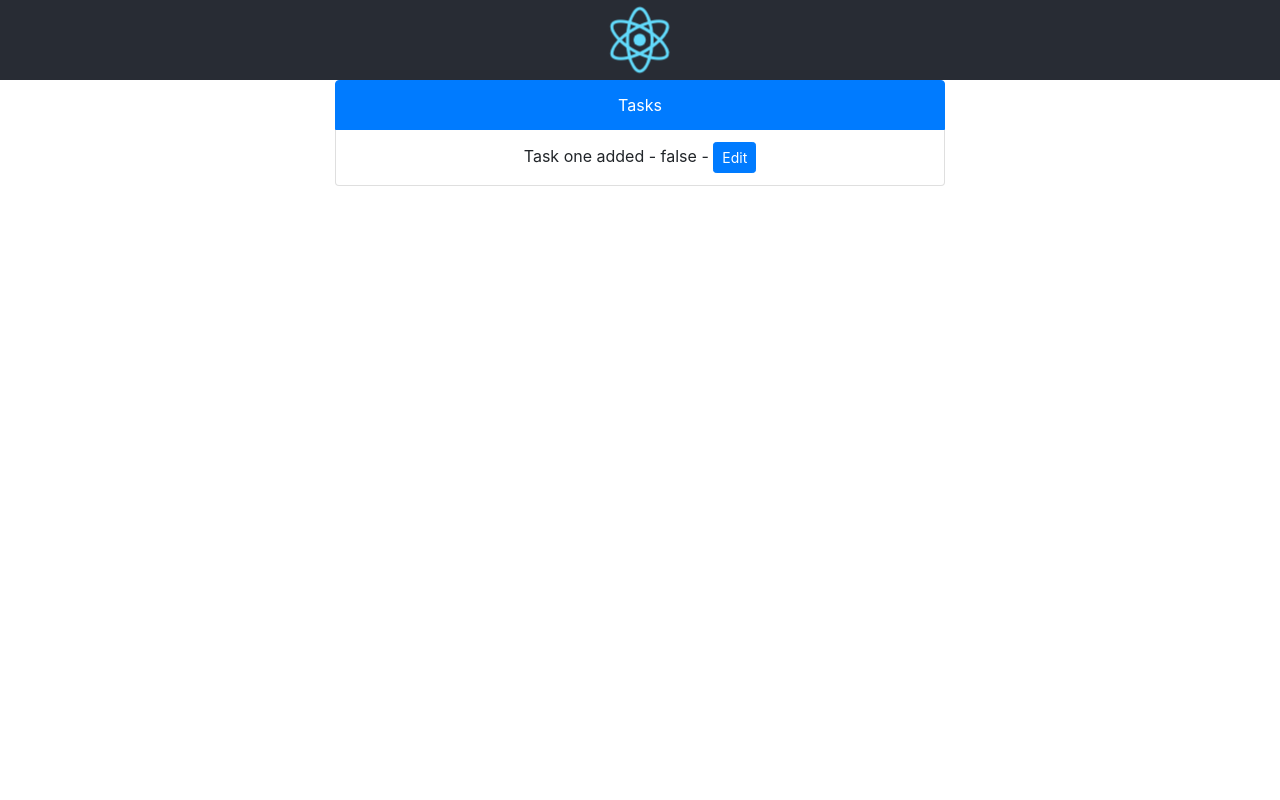
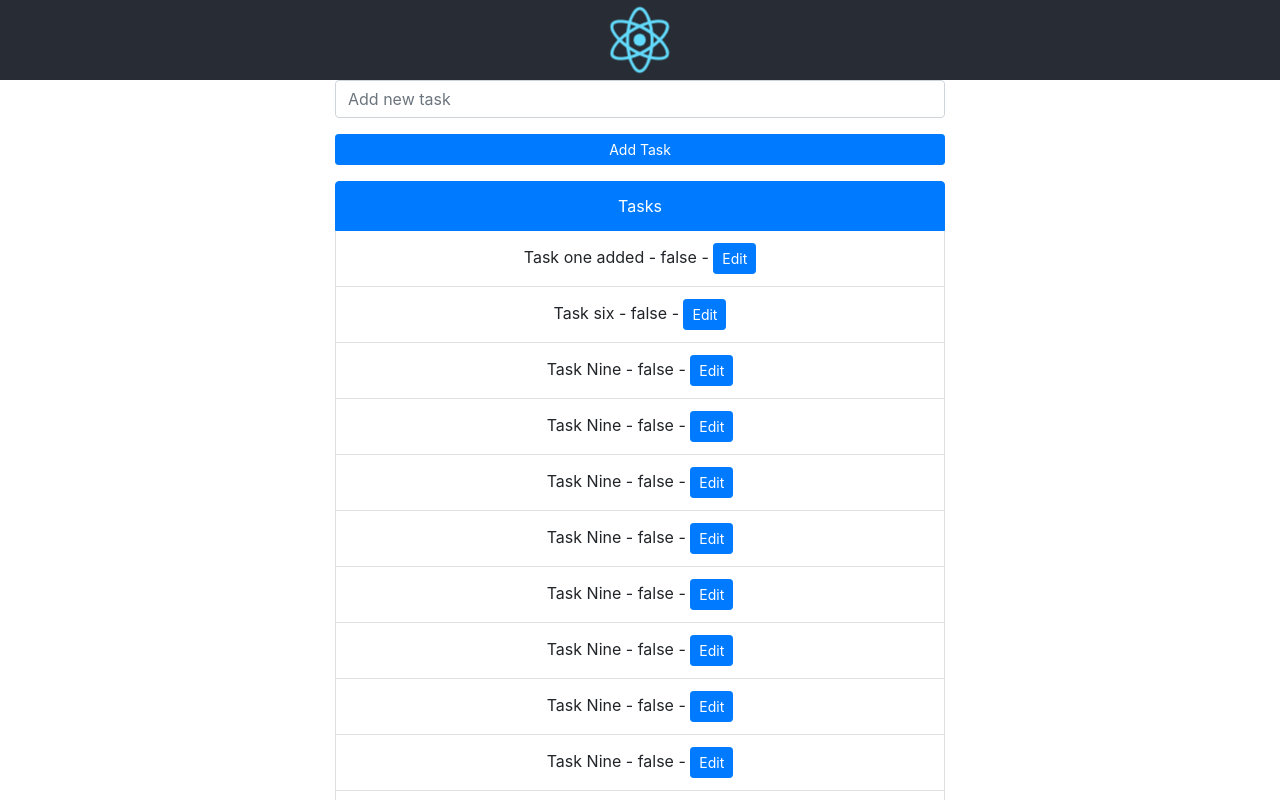
Before and after one commit to shibbirweb/reactjs-practice, a React (Create React App) app: page / in a window 1280 px wide. Shown: the top 800 px of the page. Built offline with nearby package versions, Linux system fonts and the light colour scheme; data requests are answered from the project's data file.

Commit message:
Add record complete

```diff
--- a/db.json
+++ b/db.json
@@ -1,3 +1,169 @@
 {
-  "tasks": [{ "id": 1, "title": "Task one added", "isCompleted": "false" }]
+  "tasks": [
+    {
+      "id": 1,
+      "title": "Task one added",
+      "isCompleted": "false"
+    },
+    {
+      "id": 1048576,
+      "title": "Task six",
+      "isCompleted": "false"
+    },
+    {
+      "id": 1412313,
+      "title": "Task Nine",
+      "isCompleted": "false"
+    },
+    {
+      "id": 1944466,
+      "title": "Task Nine",
+      "isCompleted": "false"
+    },
+    {
+      "id": 1699970,
+      "title": "Task Nine",
+      "isCompleted": "false"
+    },
+    {
+      "id": 1980402,
+      "title": "Task Nine",
+      "isCompleted": "false"
+    },
+    {
+      "id": 1233061,
+      "title": "Task Nine",
+      "isCompleted": "false"
+    },
+    {
+      "id": 1350728,
+      "title": "Task Nine",
+      "isCompleted": "false"
+    },
+    {
+      "id": 1346467,
+      "title": "Task Nine",
+      "isCompleted": "false"
+    },
+    {
+      "id": 1762032,
+      "title": "Task Nine",
+      "isCompleted": "false"
+    },
+    {
+      "id": 1960421,
+      "title": "Task Nine",
+      "isCompleted": "false"
+    },
+    {
+      "id": 1811869,
+      "title": "Task Nine",
+      "isCompleted": "false"
+    },
+    {
+      "id": 1547784,
+      "title": "Task Nine",
+      "isCompleted": "false"
+    },
+    {
+      "id": 1417647,
+      "title": "Task Nine",
+      "isCompleted": "false"
+    },
+    {
+      "id": 1771199,
+      "title": "Task Nine",
+      "isCompleted": "false"
+    },
+    {
+      "id": 1888393,
+      "title": "Task Nine",
+      "isCompleted": "false"
+    },
+    {
+      "id": 1500160,
+      "title": "Task Nine",
+      "isCompleted": "false"
+    },
+    {
+      "id": 1586108,
+      "title": "Task Nine",
+      "isCompleted": "false"
+    },
+    {
+      "id": 1244754,
+      "title": "Task Nine",
+      "isCompleted": "false"
+    },
+    {
+      "id": 1437998,
+      "title": "Task Nine",
+      "isCompleted": "false"
+    },
+    {
+      "id": 1862970,
+      "title": "Task Nine",
+      "isCompleted": "false"
+    },
+    {
+      "id": 1100638,
+      "title": "Task Nine",
+      "isCompleted": "false"
+    },
+    {
+      "id": 1807839,
+      "title": "Task Nine",
+      "isCompleted": "false"
+    },
+    {
+      "id": 1692040,
+      "title": "Task Nine",
+      "isCompleted": "false"
+    },
+    {
+      "id": 1309972,
+      "title": "Task Nine",
+      "isCompleted": "false"
+    },
+    {
+      "id": 1150001,
+      "title": "Task Nine",
+      "isCompleted": "false"
+    },
+    {
+      "id": 2022099,
+      "title": "Task Nine",
+      "isCompleted": "false"
+    },
+    {
+      "id": 1635933,
+      "title": "Task Nine",
+      "isCompleted": "false"
+    },
+    {
+      "id": 1203249,
+      "title": "Task Nine",
+      "isCompleted": "false"
+    },
+    {
+      "id": 1236902,
+      "title": "React Practice",
+      "isCompleted": "false"
+    },
+    {
+      "id": 1249770,
+      "title": "Task 10",
+      "isCompleted": "false"
+    },
+    {
+      "id": 2060991,
+      "title": "Task Eight",
+      "isCompleted": "false"
+    },
+    {
+      "id": 1728671,
+      "title": "Task Eight",
+      "isCompleted": "false"
+    }
+  ]
 }
--- a/src/App.js
+++ b/src/App.js
@@ -2,6 +2,7 @@ import React from "react";
 
 import "./App.css";
 import logo from "./logo.svg";
+import AddForm from "./components/AddForm"
 
 class App extends React.Component {
   constructor() {
@@ -10,6 +11,8 @@ class App extends React.Component {
     this.state = {
       tasks: [],
     };
+
+    this.addRecord = this.addRecord.bind(this)
   }
 
   componentDidMount() {
@@ -17,6 +20,15 @@ class App extends React.Component {
       .then((res) => res.json())
       .then((tasks) => this.setState({ tasks }))
       .catch((error) => console.log(error));
+  }
+
+  addRecord(e){
+      /*const tasks = this.state.tasks;
+      tasks.push(e)*/
+      const tasks = [...this.state.tasks, e]
+      this.setState({
+          tasks: tasks
+      })
   }
 
   render() {
@@ -35,6 +47,7 @@ class App extends React.Component {
         <div className="container-fluid">
           <div className="row">
             <div className="col-md-6 offset-md-3">
+                <AddForm addRec={this.addRecord}/>
               <ul className="list-group">
                 <li className="list-group-item active">Tasks</li>
                 {tasks}
--- /dev/null
+++ b/src/components/AddForm.js
@@ -0,0 +1,52 @@
+import React, {Component} from "react";
+
+class AddForm extends Component {
+    constructor() {
+        super();
+
+        this.addRecord = this.addRecord.bind(this);
+    }
+
+    addRecord(e) {
+        e.preventDefault();
+        fetch("http://localhost:4000/tasks", {
+            method: "POST",
+            headers: {
+                "Content-Type": "application/json",
+            },
+            body: JSON.stringify({
+                "id": Math.floor((Math.random() + 1) * 0x100000),
+                "title": e.target.task.value,
+                "isCompleted": "false"
+            }),
+        })
+            .then(res => res.json())
+            .then(result => this.props.addRec(result))
+            .catch(error => console.log(error))
+    }
+
+    render() {
+        return (
+            <form onSubmit={this.addRecord}>
+                <div className="form-group">
+                    <input
+                        type="text"
+                        name="task"
+                        id="task"
+                        placeholder="Add new task"
+                        className="form-control"
+                    />
+                </div>
+                <div className="form-group">
+                    <input
+                        type="submit"
+                        value="Add Task"
+                        className="btn btn-primary btn-block btn-sm"
+                    />
+                </div>
+            </form>
+        );
+    }
+}
+
+export default AddForm;
```
Also changed, not shown: 1 other file (tests, documents, lock files or other folders).
